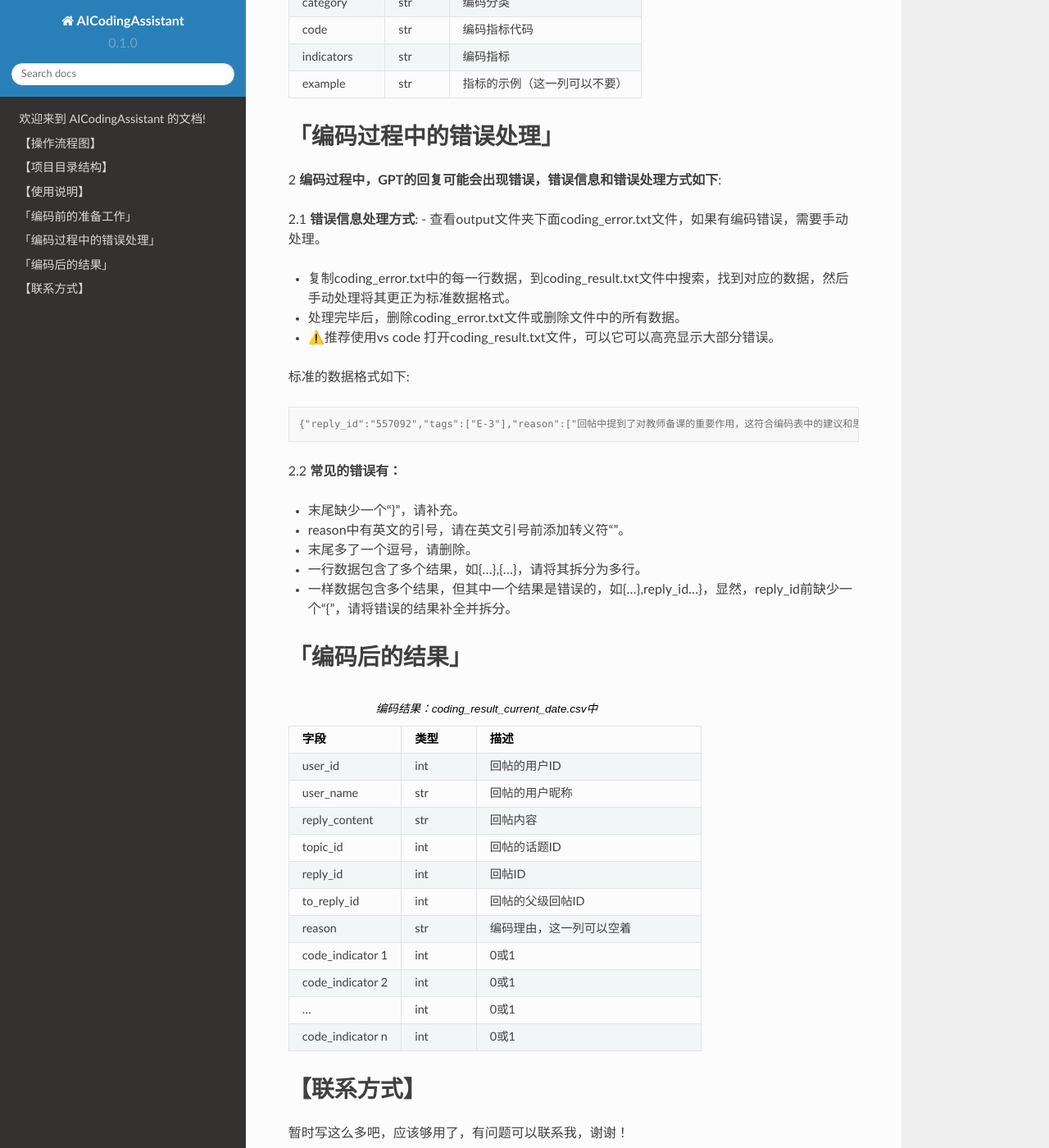
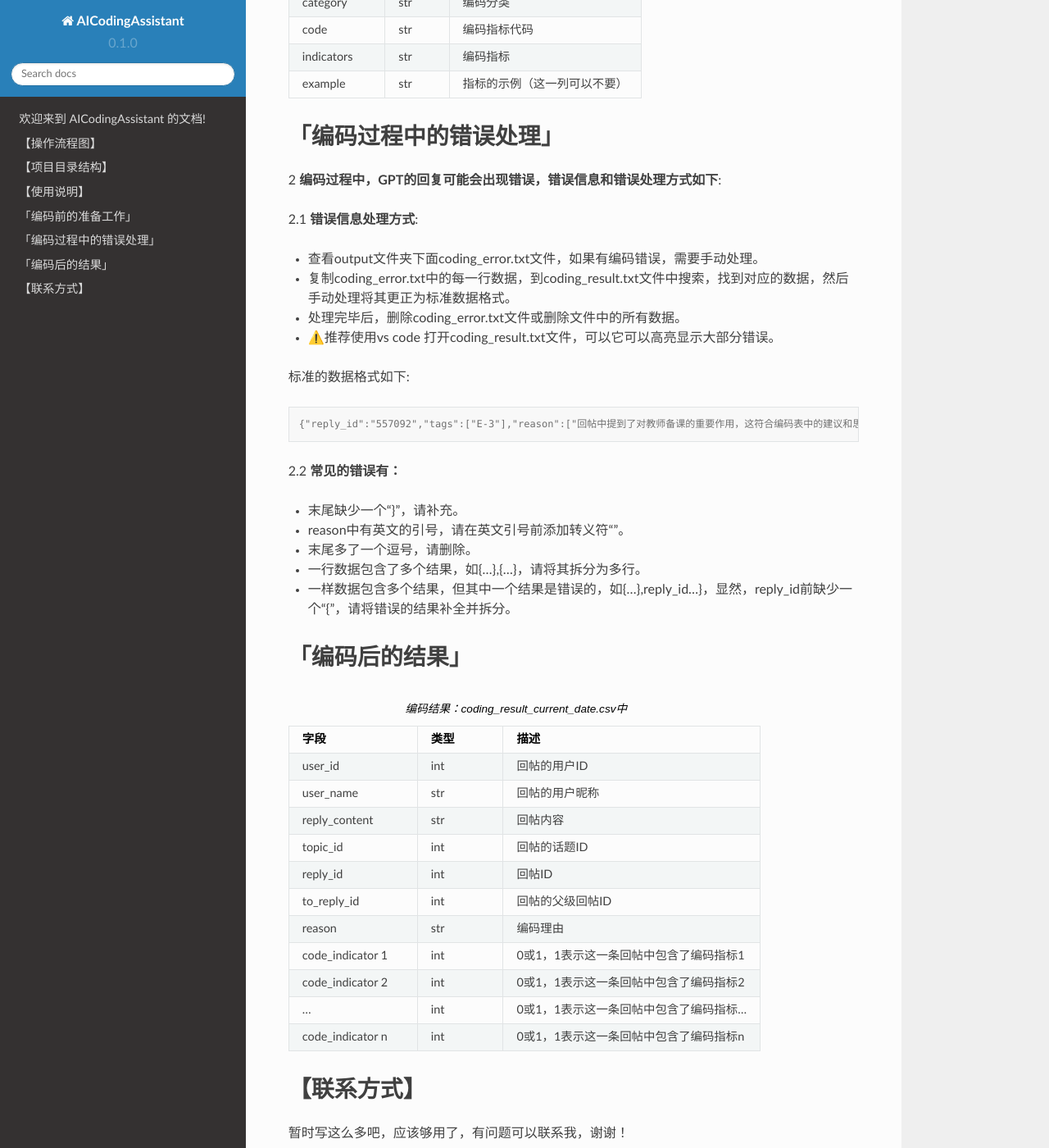
Before and after one commit to etShaw-zh/AICodingAssistant, a Sphinx documentation site: the page built from docs/source/index.rst, in a window 1280 px wide and 1400 px high, scrolled down 2424 px. Shown: the whole window at 82% size. Built offline with Sphinx 7.4.7 and the Read the Docs theme 2.0.0, drawn with Linux system fonts in a browser that asks for light colours.

Commit message:
Update index.rst

```diff
--- a/docs/source/index.rst
+++ b/docs/source/index.rst
@@ -107,6 +107,7 @@ root
 2 **编码过程中，GPT的回复可能会出现错误，错误信息和错误处理方式如下**:
 
 2.1 **错误信息处理方式**:
+
 - 查看output文件夹下面coding_error.txt文件，如果有编码错误，需要手动处理。
 
 - 复制coding_error.txt中的每一行数据，到coding_result.txt文件中搜索，找到对应的数据，然后手动处理将其更正为标准数据格式。
@@ -149,11 +150,11 @@ root
    "topic_id", int, "回帖的话题ID"
    "reply_id", int, "回帖ID"
    "to_reply_id", int, "回帖的父级回帖ID"
-   "reason", str, "编码理由，这一列可以空着"
-   "code_indicator 1", int, "0或1"
-   "code_indicator 2", int, "0或1"
-   "...", int, "0或1"
-   "code_indicator n", int, "0或1"
+   "reason", str, "编码理由"
+   "code_indicator 1", int, "0或1，1表示这一条回帖中包含了编码指标1"
+   "code_indicator 2", int, "0或1，1表示这一条回帖中包含了编码指标2"
+   "...", int, "0或1，1表示这一条回帖中包含了编码指标..."
+   "code_indicator n", int, "0或1，1表示这一条回帖中包含了编码指标n"
 
 
 【联系方式】
```
